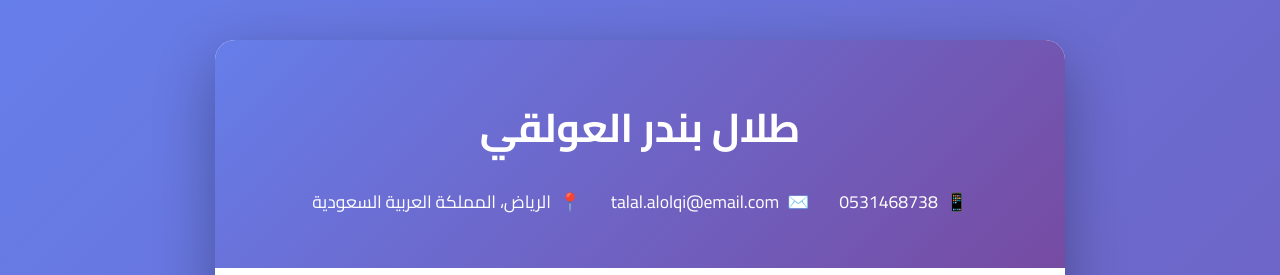
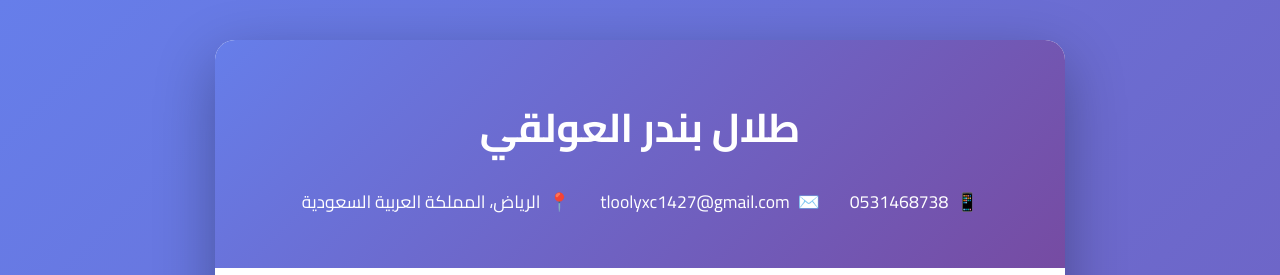
Before and after one commit to NawafMarwan/Talal-CV, a plain HTML site: page index.html in a window 1280 px wide. Shown: the top 275 px of the page. Drawn offline with Linux system fonts and the light colour scheme.

Commit message:
Update index.html

```diff
--- a/index.html
+++ b/index.html
@@ -195,7 +195,7 @@
                 </div>
                 <div class="contact-item">
                     <span>✉️</span>
-                    <span>talal.alolqi@email.com</span>
+                    <span>tloolyxc1427@gmail.com</span>
                 </div>
                 <div class="contact-item">
                     <span>📍</span>
```
